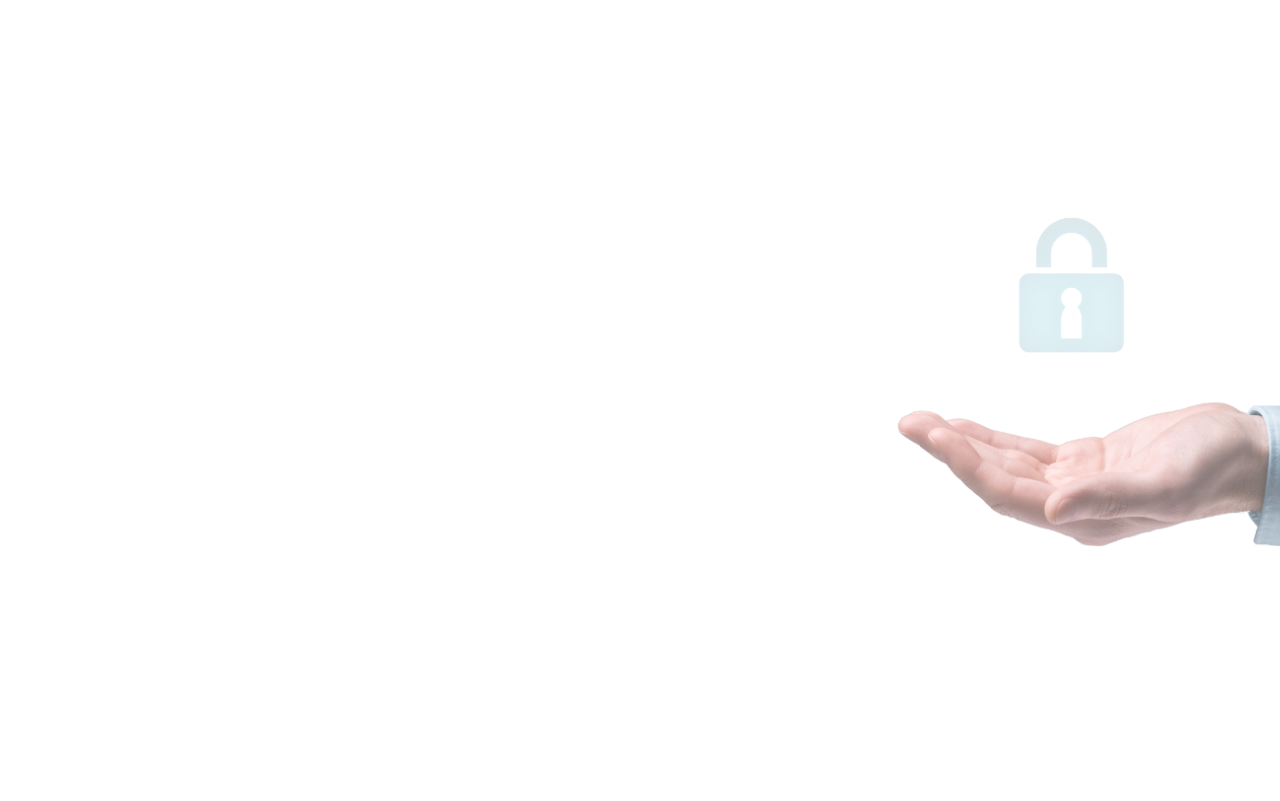
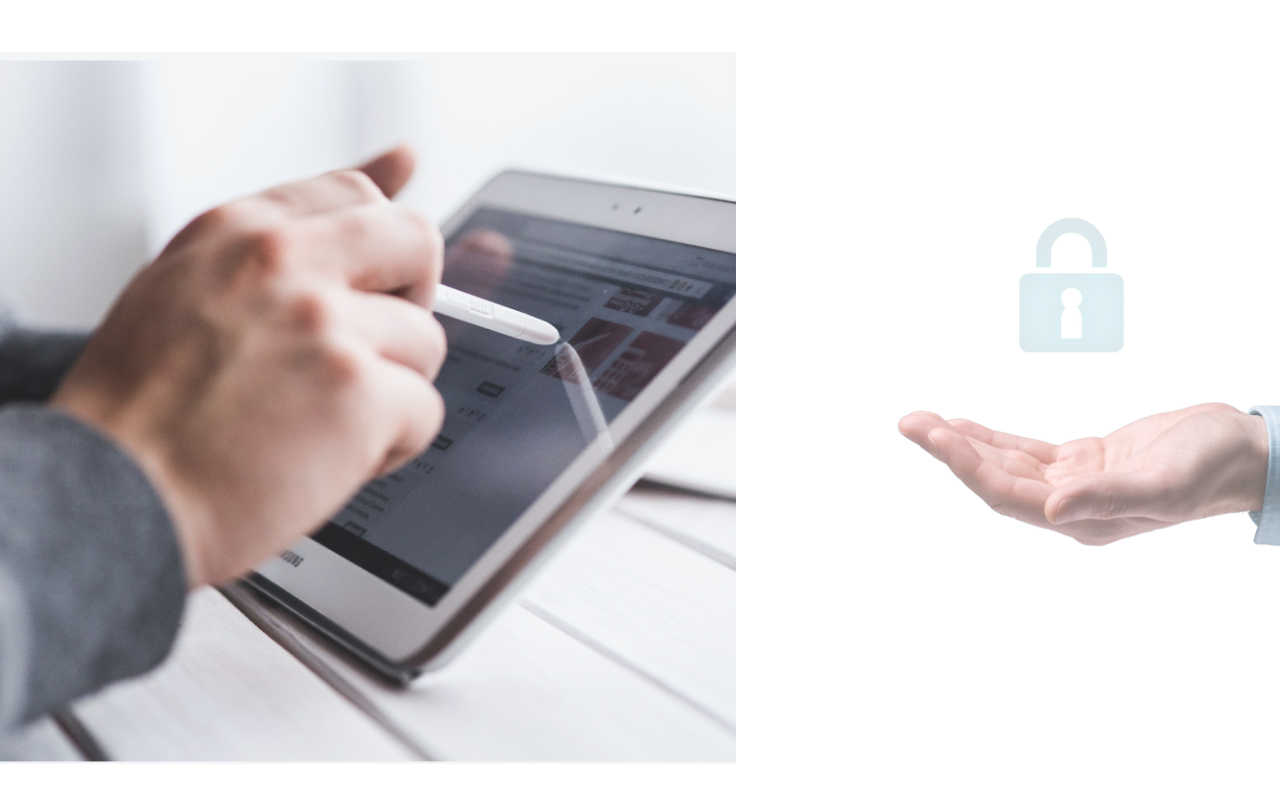
Before and after one commit to No-Country/c15-15-n-node-react, a React (Vite) app in the folder FrontEnd-Ecommer/: page / in a window 1280 px wide. Shown: the part 137-938 px from the top of the page. Built offline with nearby package versions, Linux system fonts and the light colour scheme.

Commit message:
estilos hasta la imagen 2

```diff
--- a/FrontEnd-Ecommer/src/Pages/registro/registro.css
+++ b/FrontEnd-Ecommer/src/Pages/registro/registro.css
@@ -39,3 +39,27 @@ a, button, input, select, h1, h2, h3, h4, h5, * {
   left: 0px;
   top: 0px;
 }
+
+/* aun no entiendo su funcion */
+.image-placeholder {
+  position: absolute;
+  right: 0%;
+  left: 0%;
+  width: 100%;
+  bottom: 0%;
+  top: 0%;
+  height: 100%;
+  overflow: hidden;
+}
+
+/* imagen de la izquierda */
+.paste-image {
+  background: linear-gradient(to left, #f3f5f7, #f3f5f7);
+  position: absolute;
+  right: -15.22%;
+  left: 0%;
+  width: 115.22%;
+  bottom: 16.57%;
+  top: 17.5%;
+  height: 65.93%;
+}
--- a/FrontEnd-Ecommer/src/Pages/registro/registro.jsx
+++ b/FrontEnd-Ecommer/src/Pages/registro/registro.jsx
@@ -14,10 +14,10 @@ export default function Registro() {
       <>
         <div className="sign-up-popup-desktop">
           <img className="rectangle-1084" src={imagen1}/>
-            <div class="left">
-        {/* <div class="image-placeholder">
-          <img class="paste-image" src="paste-image0.png">
-          <div class="logo-negativo-2">
+            <div className="left">
+              <div className="image-placeholder">
+                <img className="paste-image" src={imagen2}/>
+         {/*  <div class="logo-negativo-2">
             <img class="tech-solutions-2" src="tech-solutions-20.png">
             <div class="logo-name">
               <div class="hardtech">
@@ -28,9 +28,9 @@ export default function Registro() {
               </div>
               <div class="al-alcance-de-un-click">Al alcance de un click</div>
             </div>
-          </div>
-        </div> */}
-      </div>
+        </div>*/}
+  </div>
+  </div>
      {/* <div class="sign-up">
         <div class="title">
           <div class="header">
```
